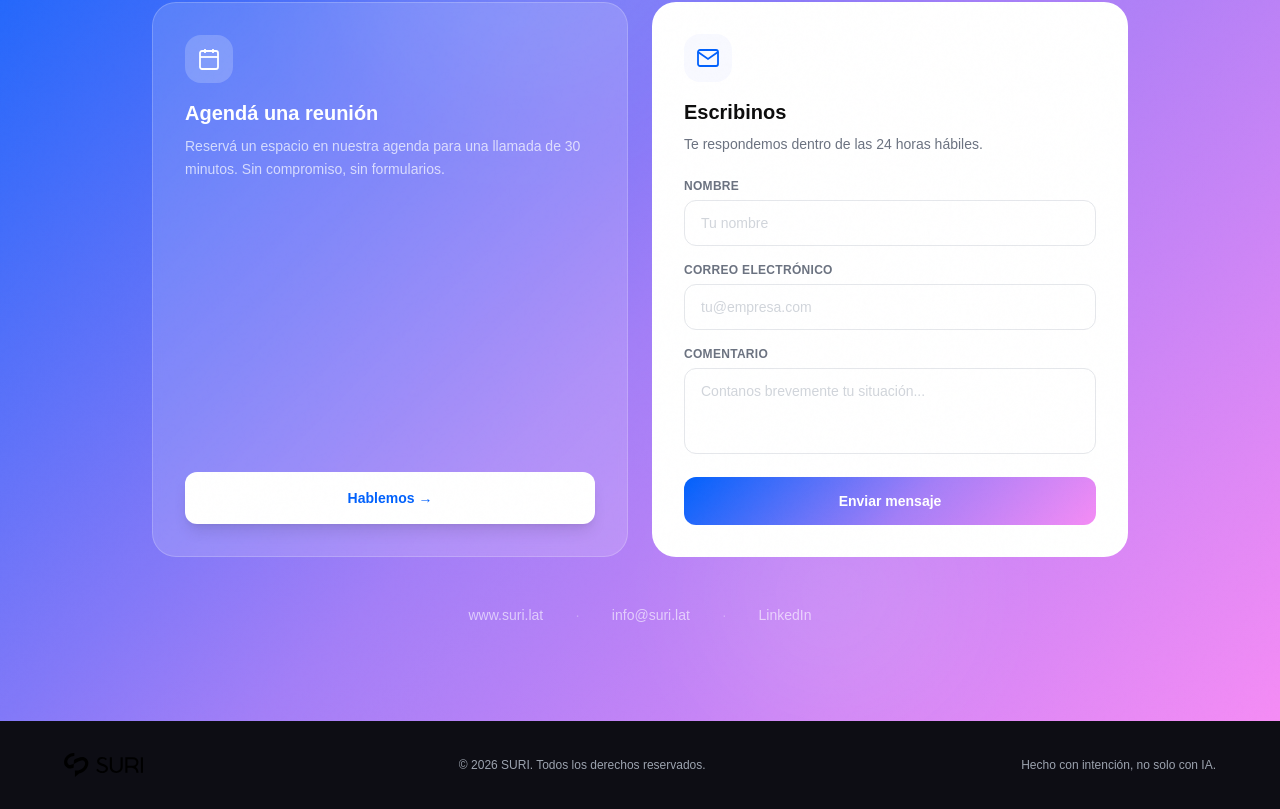
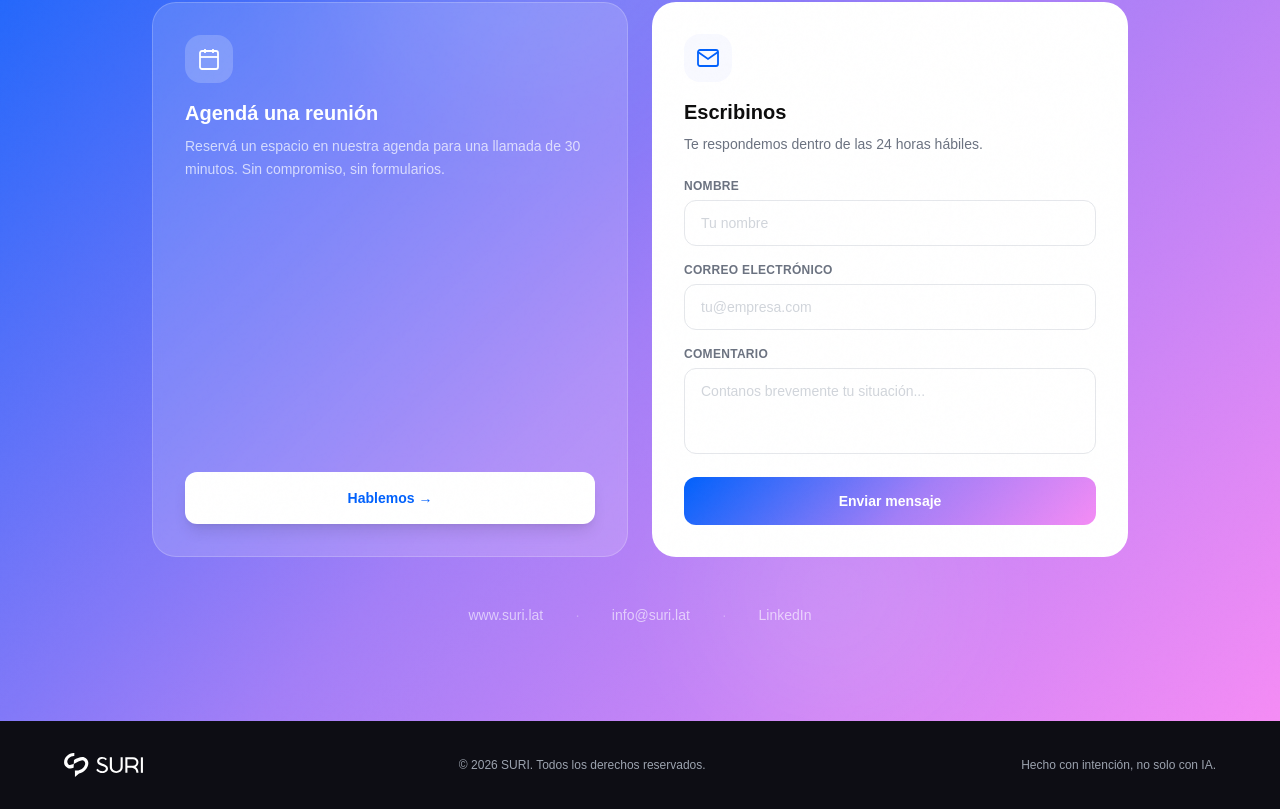
Before and after one commit to pablomolteni/suri_landing, a React (Vite) app: page / in a window 1280 px wide. Shown: the part 4463-5272 px from the top of the page. Built offline with nearby package versions, Linux system fonts and the light colour scheme; a web font is replaced by a local one.

Commit message:
footer logo blanco

```diff
--- a/src/App.jsx
+++ b/src/App.jsx
@@ -2,6 +2,7 @@ import { useEffect, useRef, useState } from 'react'
 import logoHColor from './assets/logos/logo-h-color.svg'
 import logoVBlanco from './assets/logos/logo-v-blanco.svg'
 import logoHNegro from './assets/logos/logo-h-negro.svg'
+import logoHBlanco from './assets/logos/logo-h-blanco.svg'
 
 /* ─── Scroll reveal hook ─── */
 function useReveal() {
@@ -684,7 +685,7 @@ function Footer() {
   return (
     <footer className="bg-[#0D0D14] py-8 px-6">
       <div className="max-w-6xl mx-auto flex flex-col sm:flex-row items-center justify-between gap-4">
-        <img src={logoHNegro} alt="SURI" className="h-6 w-auto" />
+        <img src={logoHBlanco} alt="SURI" className="h-6 w-auto" />
         <p className="text-gray-400 text-xs">© {new Date().getFullYear()} SURI. Todos los derechos reservados.</p>
         <p className="text-gray-400 text-xs">Hecho con intención, no solo con IA.</p>
       </div>
```
Also changed, not shown: src/assets/logos/logo-h-blanco.svg (added).
